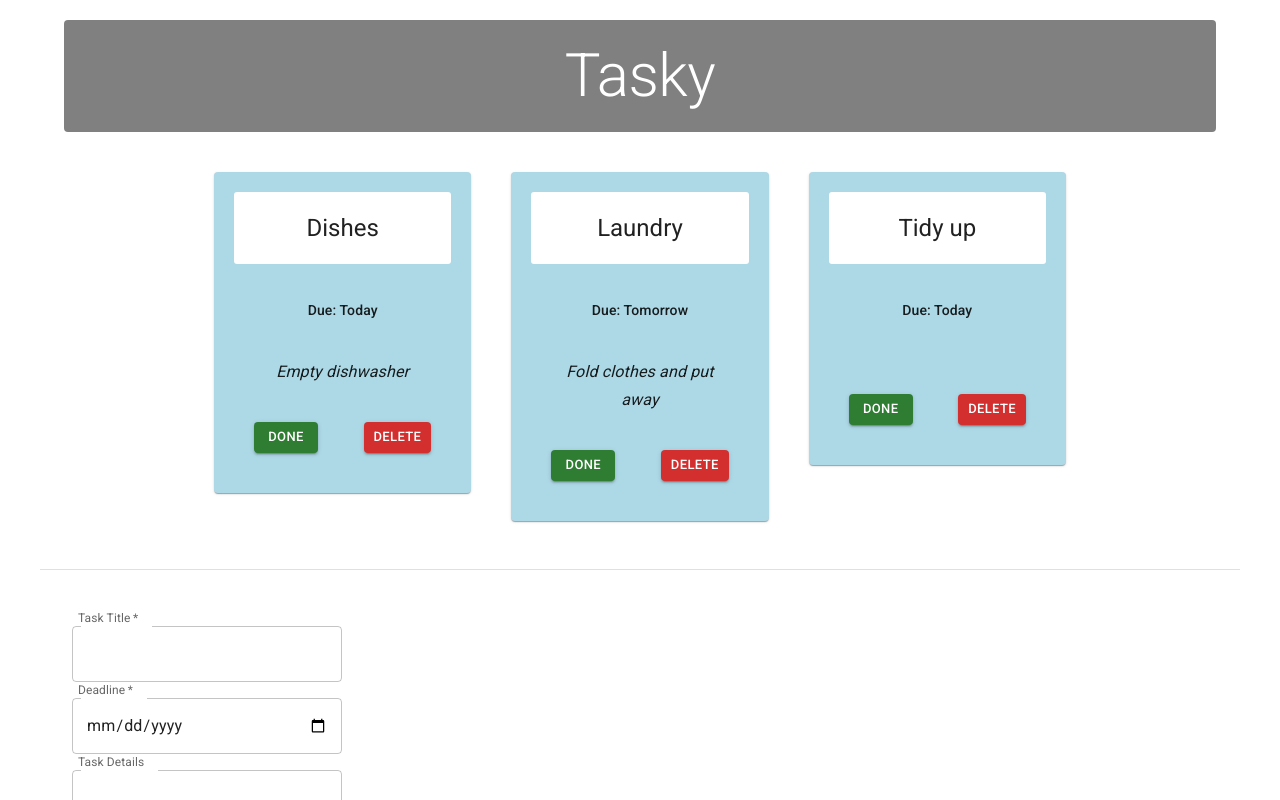
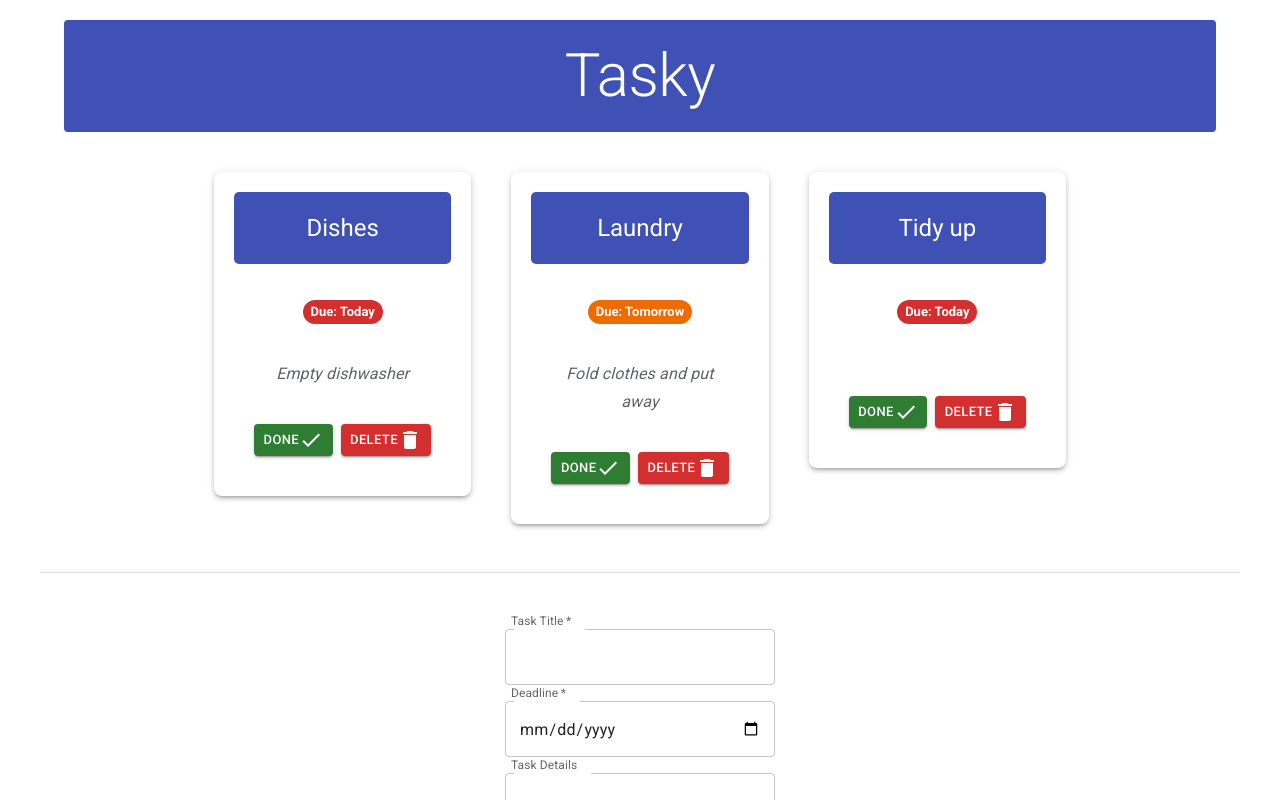
Before and after one commit to CallumMcStay/react-basics-labs, a React (Vite) app in the folder tasky/: page / in a window 1280 px wide. Shown: the top 800 px of the page. Built offline with nearby package versions, Linux system fonts and the light colour scheme.

Commit message:
Tasky Lab 3 Exercises done

```diff
--- a/tasky/src/App.jsx
+++ b/tasky/src/App.jsx
@@ -6,6 +6,7 @@ import { v4 as uuidv4 } from 'uuid';
 import Typography from '@mui/material/Typography';
 import Container from '@mui/material/Container';
 import Grid from '@mui/material/Grid';
+import Alert from '@mui/material/Alert';
 
 function App() {
 
@@ -24,7 +25,7 @@ function App() {
     console.log(`${taskIndex} ${tasks[taskIndex].done}`);
   }
 
-  const deleteHandker = (taskIndex) => {
+  const deleteHandler = (taskIndex) => {
     const tasks = [...taskState.tasks];
     tasks.splice(taskIndex, 1);
     setTaskState({ tasks });
@@ -82,10 +83,11 @@ function App() {
         align="center"
         gutterBottom
         sx={{
-          backgroundColor: 'gray',
+          backgroundColor: '#3F51B5',
           textAlign: 'center',
           color: 'white',
           padding: '20px',
+          cornerRadius: '15px',
           margin: '20px 0 40px 0',
           borderRadius: '4px'
     }}>
@@ -97,8 +99,17 @@ function App() {
     container
     spacing={5}
     alignItems="flex-start"
-    justifyContent="center">
-    {taskState.tasks.map((task, index) => (
+    sx={{
+        justifyContent: "center"
+      }}>
+    {taskState.tasks.length === 0 ? (
+      <Alert
+        severity="info"
+        sx={{ backgroundColor: '#3F51B5', color: 'white', width: '100%' }}
+      >
+        No tasks yet — add one below to get started!
+      </Alert>
+    ) : (taskState.tasks.map((task, index) => (
       <Task
         title={task.title}
         description={task.description}
@@ -108,7 +119,7 @@ function App() {
         markDone={() => doneHandler(index)}
         deleteTask={() => deleteHandler(index)}
       />
-    ))}
+    )))}
   </Grid>
 </Container>
 <Container
@@ -119,7 +130,9 @@ function App() {
     py: 6,
   }}
 >
-  <Grid container justifyContent="center">
+  <Grid container sx={{
+    justifyContent: "center"
+  }}>
     <AddTaskForm
       submit={formSubmitHandler}
       change={formChangeHandler}
--- a/tasky/src/components/Task.jsx
+++ b/tasky/src/components/Task.jsx
@@ -6,34 +6,27 @@ import CardContent from "@mui/material/CardContent";
 import CardHeader from "@mui/material/CardHeader";
 import Grid from "@mui/material/Grid";
 import Typography from "@mui/material/Typography";
+import DeleteIcon from "@mui/icons-material/Delete";
+import DoneIcon from "@mui/icons-material/Done";
+import Chip from "@mui/material/Chip";
 
 const Task = (props) => {
-  const getPriorityColor = (priority) => {
-    switch (priority) {
-      case "Low":
-        return "green";
-      case "Medium":
-        return "orange";
-      case "High":
-        return "red";
-      default:
-        return "black";
-    }
-  };
-
   return (
-    <Grid key={props.id} size={{ xs: 12, md: 4 }}>
+    <Grid key={props.id} size={{ xs: 12, sm: 6, md: 4 }}>
       <Card
         sx={{
-          backgroundColor: props.done ? "lightgrey" : "lightblue",
+          backgroundColor: props.done ? "#ECEFF1" : "#FFFFFF",
           padding: "20px",
+          boxShadow: 3,
+          borderRadius: "8px",
         }}
       >
         <CardHeader
           title={props.title}
           sx={{
-            backgroundColor: "white",
-            borderRadius: "3px",
+            backgroundColor: "#3F51B5",
+            color: "#FFFFFF",
+            borderRadius: "5px",
             padding: "20px",
             textAlign: "center",
           }}
@@ -48,16 +41,24 @@ const Task = (props) => {
               padding: "20px",
             }}
           >
-            <Typography component="p" variant="subtitle2" color="text.primary">
-              Due: {props.deadline}
-            </Typography>
+            <Chip
+              label={`Due: ${props.deadline}`}
+              sx={{
+                backgroundColor:
+                  props.deadline === "Today" ? "#D32F2F" : "#ED6C02",
+                color: "#FFFFFF",
+                fontWeight: "bold",
+              }}
+              variant="filled"
+              size="small"
+            />
           </Box>
 
           <Typography
             component="p"
             variant="subtitle1"
             align="center"
-            sx={{ fontStyle: "italic" }}
+            sx={{ fontStyle: "italic", color: "#5F6368" }}
           >
             {props.description}
           </Typography>
@@ -71,19 +72,21 @@ const Task = (props) => {
           <Button
             variant="contained"
             size="small"
-            color="success"
+            sx={{ backgroundColor: "#2E7D32" }}
             onClick={props.markDone}
           >
             Done
+            <DoneIcon />
           </Button>
 
           <Button
             variant="contained"
             size="small"
-            color="error"
+            sx={{ backgroundColor: "#D32F2F" }}
             onClick={props.deleteTask}
           >
             Delete
+            <DeleteIcon />
           </Button>
         </CardActions>
       </Card>
```
